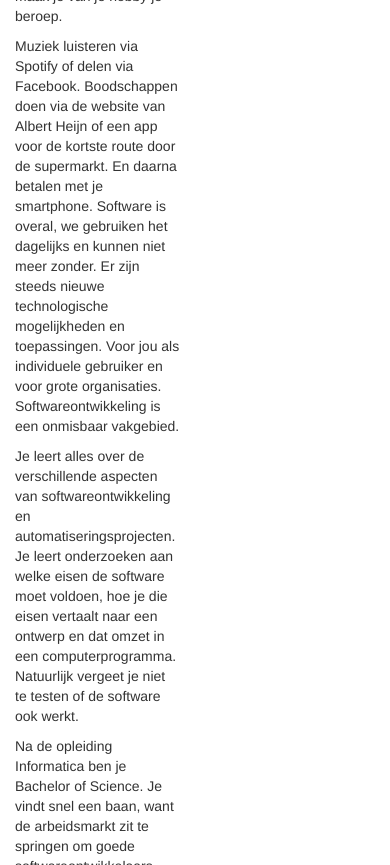
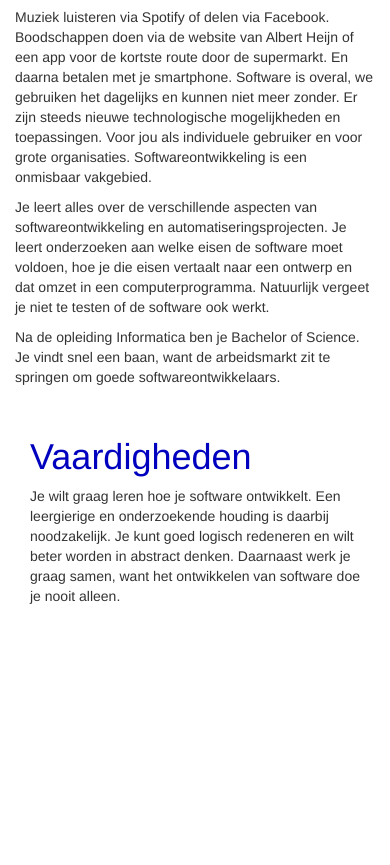
Before and after one commit to Ker0h/studiedesign, a plain HTML site: page index.html in a window 390 px wide. Shown: the part 404-1269 px from the top of the page. After the commit the page ends 1020 px from the top, so only its background shows below. Drawn offline with nearby package versions, Linux system fonts and the light colour scheme.

Commit message:
Improved responsiveness

```diff
--- a/index.html
+++ b/index.html
@@ -3,7 +3,7 @@
 <head>
     <meta charset="UTF-8">
     <title>StudieDesign</title>
-    <link rel="shortcut icon" href="assets/images/favicon.ico" type="favicon/ico" />
+    <link rel="shortcut icon" href="assets/images/favicon.ico" type="favicon/ico"/>
     <!-- Latest compiled and minified CSS -->
     <link rel="stylesheet" href="https://maxcdn.bootstrapcdn.com/bootstrap/3.3.7/css/bootstrap.min.css">
     <!-- jQuery library -->
@@ -17,7 +17,8 @@
     <div id="colorstrip"></div>
     <div class="container">
         <div class="navbar-header">
-            <button type="button" class="navbar-toggle collapsed" data-toggle="collapse" data-target="#navbar" aria-expanded="false" aria-controls="navbar">
+            <button type="button" class="navbar-toggle collapsed" data-toggle="collapse" data-target="#navbar"
+                    aria-expanded="false" aria-controls="navbar">
                 <span class="sr-only">Toggle navigation</span>
                 <span class="icon-bar"></span>
                 <span class="icon-bar"></span>
@@ -29,6 +30,7 @@
             <ul class="nav navbar-nav">
                 <li class="active"><a href="#">Home</a></li>
                 <li><a href="#about">Over Ons</a></li>
+                <li><a href="#skills">Vaardigheden</a></li>
                 <li><a href="http://www.avans.nl/over-avans/contact-en-locaties" target="_blank">Contact</a></li>
             </ul>
         </div><!--/.nav-collapse -->
@@ -59,9 +61,15 @@
     </div>
 </div>
 
-<div id="about" class="container content">
+<div class="container content">
     <div class="row">
-        <div class="col-xs-6 col-sm-8 col-md-12 col-lg-12">
+        <div class="col-xs-12 col-sm-4 col-md-2 col-lg-2">
+
+        </div>
+
+        <div class="col-xs-12 col-sm-8 col-md-10 col-lg-10">
+            <div id="about">
+                <h1>Over ons</h1>
                 <p>
                     Jij gebruikt dagelijks multimedia. Je houdt van programmeren of gamen.
                     De computer heeft voor jou weinig geheimen.
@@ -92,6 +100,17 @@
                     softwareontwikkelaars.
                 </p>
             </div>
+
+            <div id="skills" class="container content">
+                <h1>Vaardigheden</h1>
+                <p>
+                    Je wilt graag leren hoe je software ontwikkelt.
+                    Een leergierige en onderzoekende houding is daarbij noodzakelijk.
+                    Je kunt goed logisch redeneren en wilt beter worden in abstract denken.
+                    Daarnaast werk je graag samen, want het ontwikkelen van software doe je nooit alleen.
+                </p>
+            </div>
+        </div>
     </div>
 </div>
 
--- a/layout/MyCSS.css
+++ b/layout/MyCSS.css
@@ -1,4 +1,6 @@
 body { padding-top: 70px; }
+
+h1 {color: #0000bf}
 
 #colorstrip{
     width: 100%; height: 20px;
```
Lines whose indentation alone changed are shown as unchanged.
